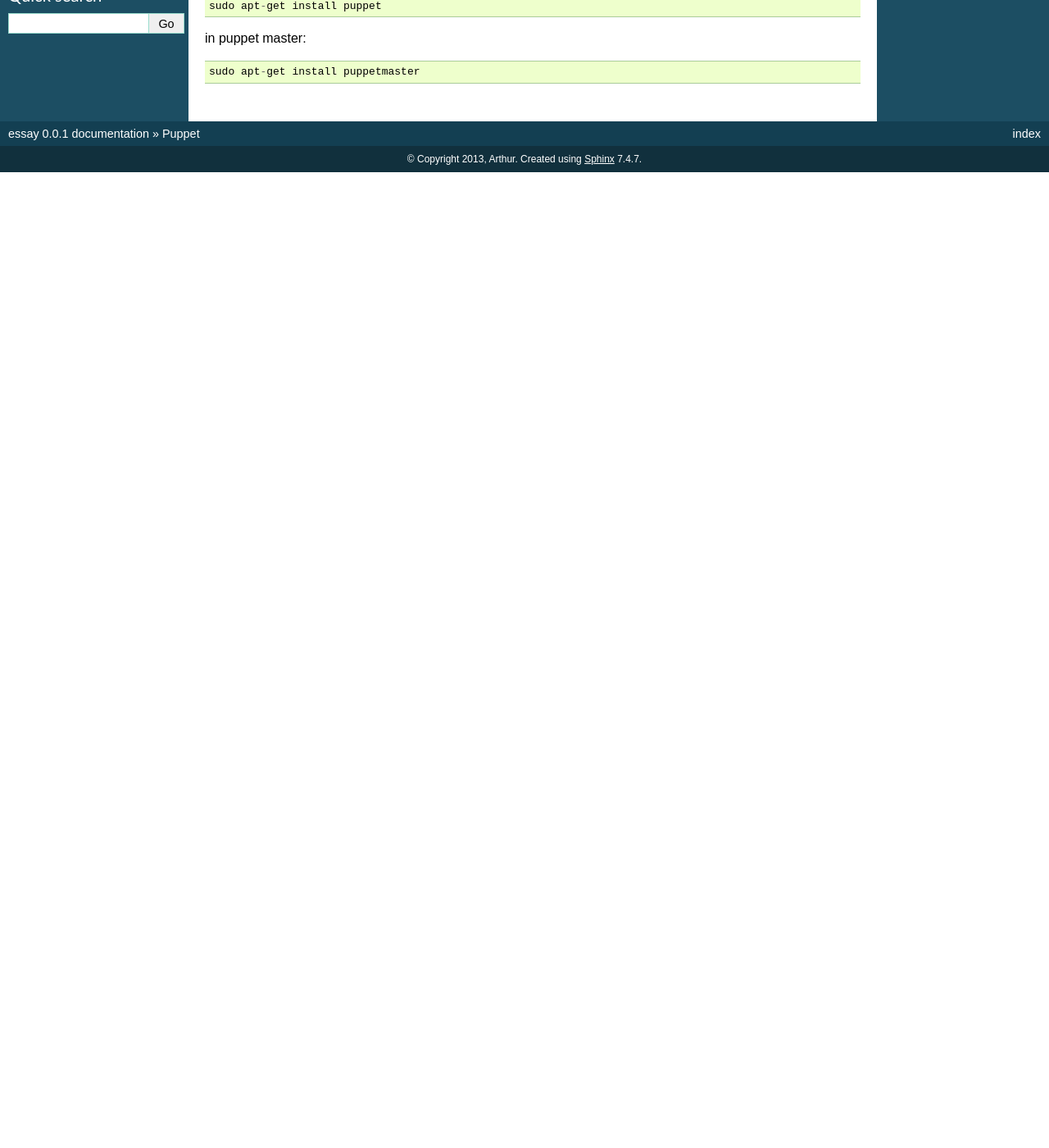
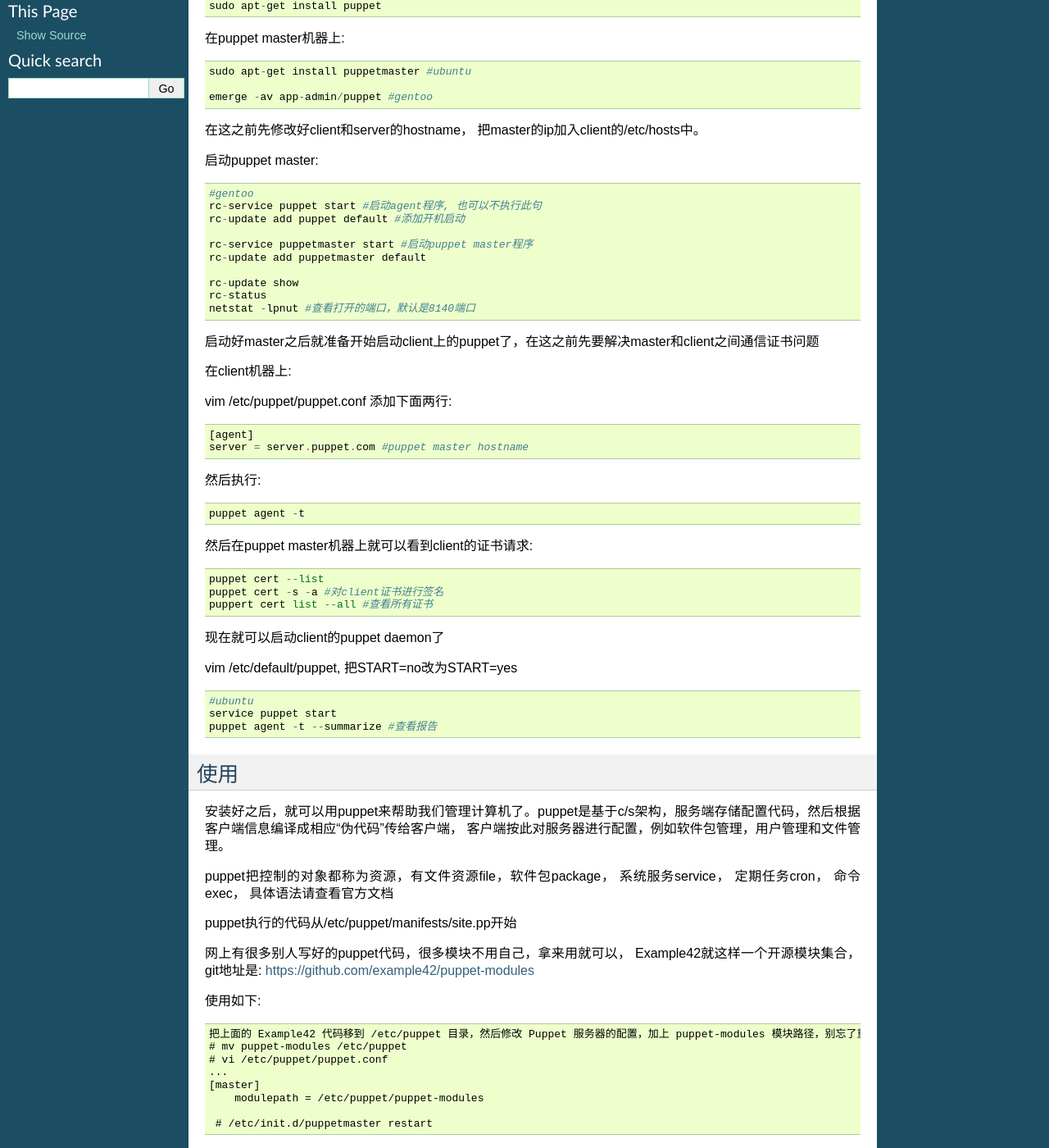
Before and after one commit to largetalk/newdatum, a Sphinx documentation site: the page built from notes/source/201310/puppet.rst, in a window 1280 px wide and 1400 px high, scrolled down 199 px. Shown: the whole window at 82% size. Built offline with Sphinx 7.4.7, drawn with Linux system fonts in a browser that asks for light colours; formulas are drawn with MathJax 3; before the commit the page ends 900 px from its top, so only the background shows below that; some of the changed text lies outside the part shown.

Commit message:
add puppet

```diff
--- a/notes/source/201310/puppet.rst
+++ b/notes/source/201310/puppet.rst
@@ -5,11 +5,81 @@ Puppet
 安装
 ===========
 
-in puppet client::
+在puppet client机器上::
 
     sudo apt-get install puppet
 
 
-in puppet master::
+在puppet master机器上::
 
-    sudo apt-get install puppetmaster
+    sudo apt-get install puppetmaster #ubuntu
+
+    emerge -av app-admin/puppet #gentoo
+
+在这之前先修改好client和server的hostname， 把master的ip加入client的/etc/hosts中。
+
+启动puppet master::
+
+    #gentoo
+    rc-service puppet start #启动agent程序, 也可以不执行此句
+    rc-update add puppet default #添加开机启动
+
+    rc-service puppetmaster start #启动puppet master程序
+    rc-update add puppetmaster default
+
+    rc-update show
+    rc-status
+    netstat -lpnut #查看打开的端口，默认是8140端口
+
+启动好master之后就准备开始启动client上的puppet了，在这之前先要解决master和client之间通信证书问题
+
+在client机器上:
+
+vim /etc/puppet/puppet.conf 添加下面两行::
+
+    [agent]
+    server = server.puppet.com #puppet master hostname
+
+然后执行::
+
+    puppet agent -t
+
+然后在puppet master机器上就可以看到client的证书请求::
+
+    puppet cert --list
+    puppet cert -s -a #对client证书进行签名
+    puppert cert list --all #查看所有证书
+
+现在就可以启动client的puppet daemon了
+
+vim /etc/default/puppet, 把START=no改为START=yes
+
+::
+
+    #ubuntu
+    service puppet start
+    puppet agent -t --summarize #查看报告
+
+使用
+============================
+
+安装好之后，就可以用puppet来帮助我们管理计算机了。puppet是基于c/s架构，服务端存储配置代码，然后根据客户端信息编译成相应“伪代码”传给客户端， 客户端按此对服务器进行配置，例如软件包管理，用户管理和文件管理。
+
+puppet把控制的对象都称为资源，有文件资源file，软件包package， 系统服务service， 定期任务cron， 命令exec， 具体语法请查看官方文档
+
+puppet执行的代码从/etc/puppet/manifests/site.pp开始
+
+网上有很多别人写好的puppet代码，很多模块不用自己，拿来用就可以， Example42就这样一个开源模块集合，git地址是: https://github.com/example42/puppet-modules
+
+使用如下::
+
+    把上面的 Example42 代码移到 /etc/puppet 目录，然后修改 Puppet 服务器的配置，加上 puppet-modules 模块路径，别忘了重启 puppetmaster 服务
+    # mv puppet-modules /etc/puppet
+    # vi /etc/puppet/puppet.conf
+    ...
+    [master]
+        modulepath = /etc/puppet/puppet-modules
+
+     # /etc/init.d/puppetmaster restart
+
+from: http://www.vpsee.com/2012/05/using-puppet-modules-from-example42/
--- a/notes/source/index.rst
+++ b/notes/source/index.rst
@@ -35,6 +35,7 @@ Contents:
    201310/systuning
    201310/fonts
    201310/gpg
+   201310/puppet
 
 
 
```
